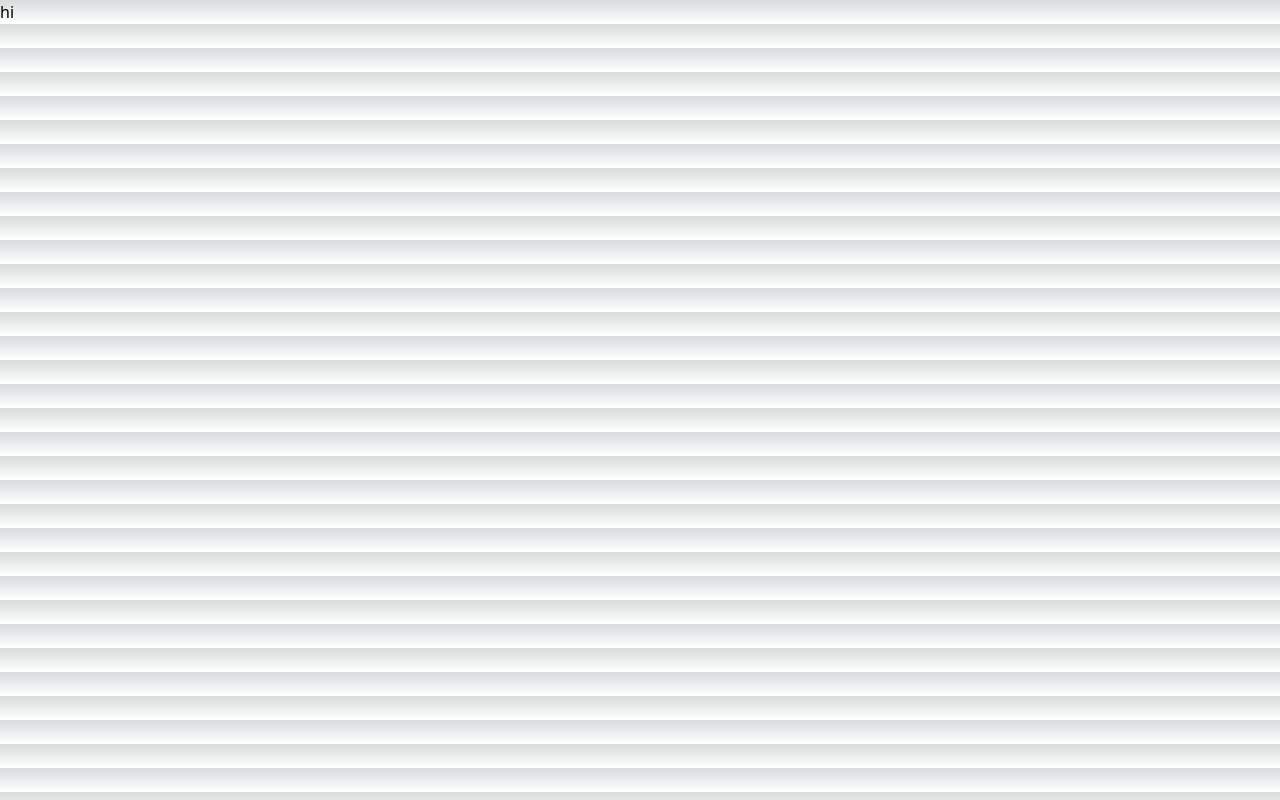
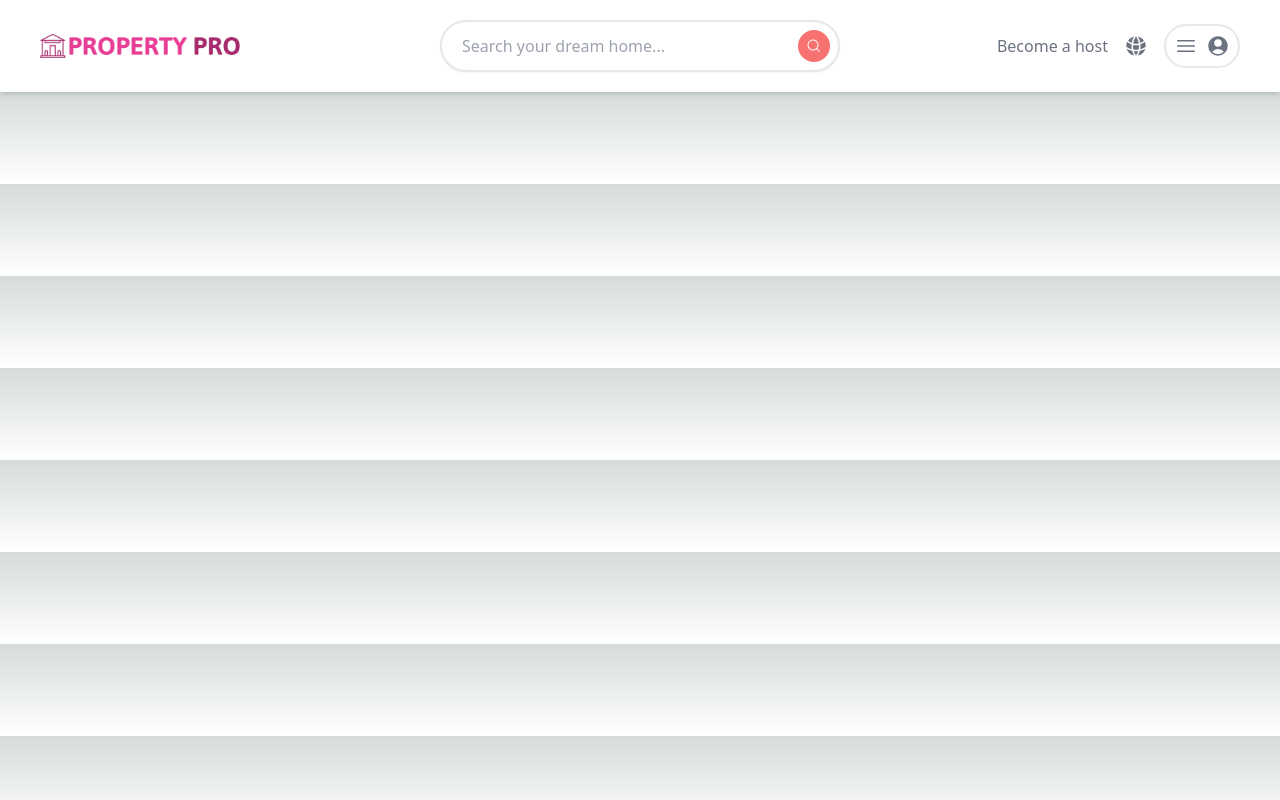
Before and after one commit to Cristina-tmp/property-pro-v2, a Next.js app: page / in a window 1280 px wide. Built offline with nearby package versions, Linux system fonts and the light colour scheme.

Commit message:
finished Header component

```diff
--- /dev/null
+++ b/components/Header.js
@@ -0,0 +1,54 @@
+import Image from "next/image";
+import React from "react";
+import {
+  MagnifyingGlassIcon,
+  UserIcon,
+  UserCircleIcon,
+  GlobeAltIcon,
+  Bars3Icon,
+} from "@heroicons/react/24/solid";
+import { useState } from "react";
+
+const Header = () => {
+  const [searchString, setSearchString] = useState();
+  return (
+    <header className="sticky top-0 z-50 grid grid-cols-3 bg-white shadow-md p-5 md:px-10 ">
+      {/* left logo */}
+      <div className="relative flex items-center h-10 cursor-pointer my-auto">
+        <Image
+          src="/property-pro-logo.png"
+          alt="logo"
+          width={200}
+          height={200}
+          className="object-fit object-left"
+        />
+      </div>
+
+      {/* search */}
+      <div className="flex items-center md:border-2 rounded-full py-2 md:shadow-sm ">
+        <input
+          type="text"
+          name="search"
+          value={searchString}
+          onChange={(e) => setSearchString(e.target.value)}
+          placeholder="Search your dream home..."
+          className="pl-5 bg-transparent outline-none flex-grow text-grey-600 placeholder-gray-400"
+        />
+        <MagnifyingGlassIcon className="hidden md:inline-flex h-8 bg-red-400 text-white rounded-full p-2 cursor-pointer md:mx-2" />
+      </div>
+
+      {/* right side */}
+      <div className="flex items-center space-x-4 justify-end text-gray-500 ">
+        <p className="hidden md:inline cursor-pointer">Become a host</p>
+        <GlobeAltIcon className="h-6 cursor-pointer" />
+
+        <div className="flex items-center space-x-2 border-2 p-2 rounded-full">
+          <Bars3Icon className="h-6 cursor-pointer " />
+          <UserCircleIcon className="h-6 cursor-pointer" />
+        </div>
+      </div>
+    </header>
+  );
+};
+
+export default Header;
--- a/package.json
+++ b/package.json
@@ -9,6 +9,7 @@
     "lint": "next lint"
   },
   "dependencies": {
+    "@heroicons/react": "^2.0.18",
     "autoprefixer": "10.4.14",
     "eslint": "8.42.0",
     "eslint-config-next": "13.4.4",
--- a/pages/index.js
+++ b/pages/index.js
@@ -1,8 +1,19 @@
 import Image from "next/image";
 import { Inter } from "next/font/google";
+import Head from "next/head";
+import Header from "../components/Header";
 
 const inter = Inter({ subsets: ["latin"] });
 
 export default function Home() {
-  return <div className="">hi</div>;
+  return (
+    <div className="">
+      <Head>
+        <title>Property Pro</title>
+      </Head>
+      {/* header */}
+      <Header />
+      {/* banner */}
+    </div>
+  );
 }
```
Also changed, not shown: components/Banner.js (added), public/property-pro-logo.png (added), 1 other file (tests, documents, lock files or other folders).
